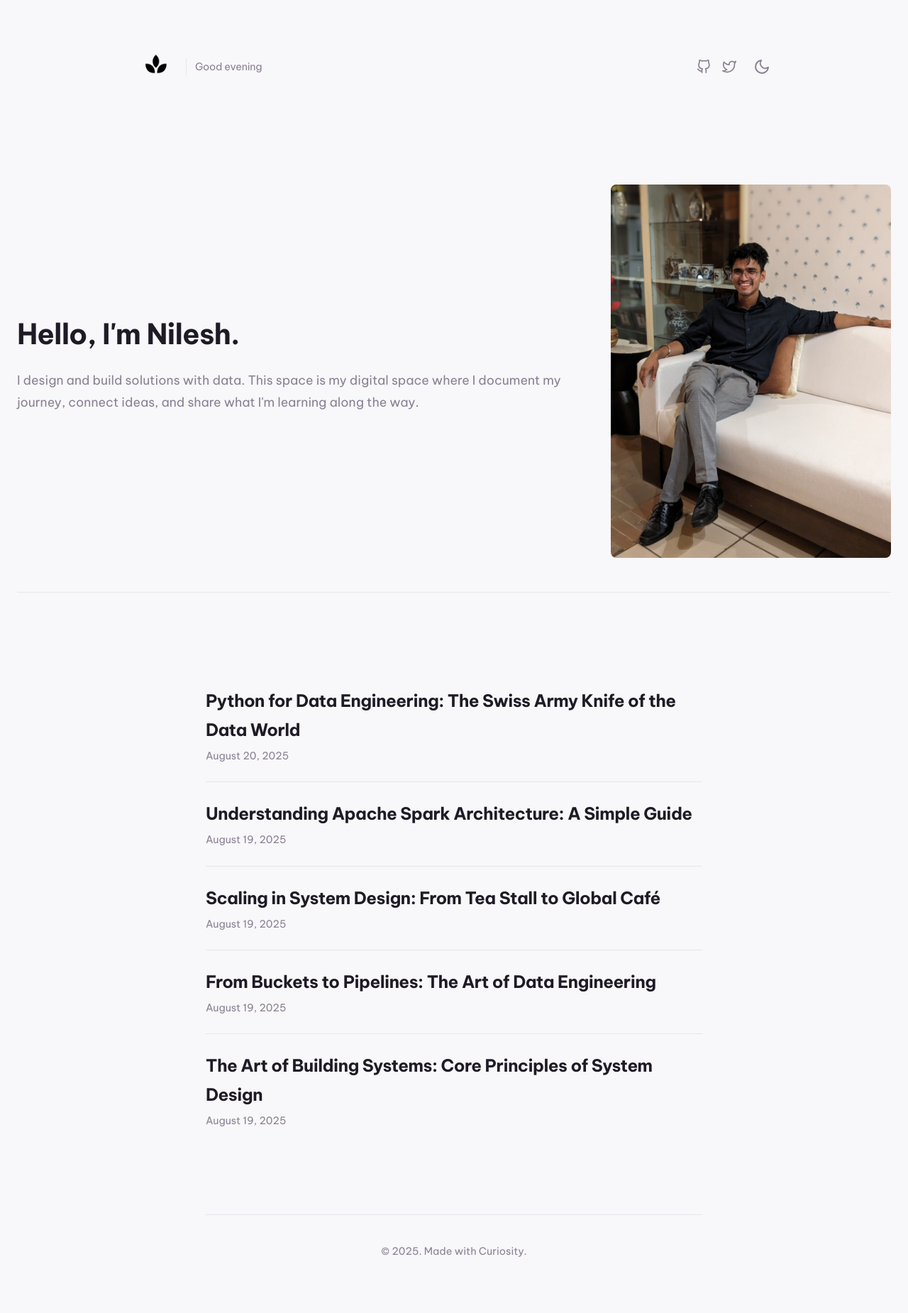
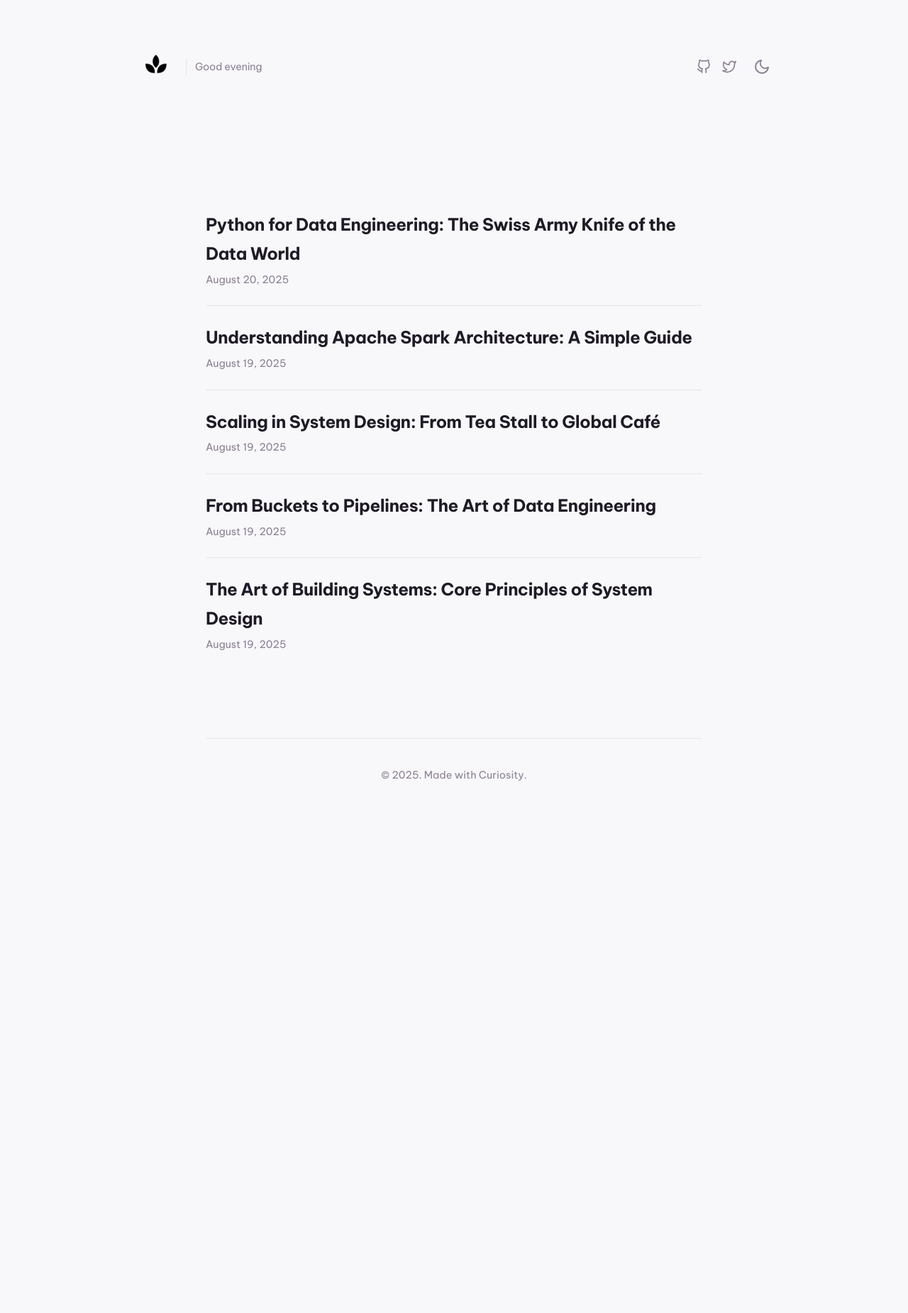
Before and after one commit to nileshhazra/second-brain, a Jekyll site: the page built from index.md, in a window 1280 px wide. Shown: the whole page at 71% size. Built offline with Jekyll 4.4.1, drawn with Linux system fonts in a browser that asks for light colours; after the commit the page ends 1178 px from its top, so only the background shows below that.

Commit message:
Revert "add hero section"
This reverts commit a462e3b5fb067e229d9c476444965f6ccee0864f.

```diff
--- a/_layouts/default.html
+++ b/_layouts/default.html
@@ -42,19 +42,6 @@
     </div>
   </div>
 </header>
-
-<section class="hero">
-      <div class="hero-text">
-        <h2 class="hero-title">Hello, I'm Nilesh.</h2>
-        <p class="hero-intro">
-          I design and build solutions with data. This space is my digital space where I document my journey, connect ideas, and share what I'm learning along the way.
-        </p>
-      </div>
-      <div class="hero-image">
-        <img src="{{ '/assets/profile.jpeg' | relative_url }}" alt="A photo of Nilesh Hazra">
-      </div>
-    </section>
-
     <div class="container">
 
 
--- a/assets/css/style.scss
+++ b/assets/css/style.scss
@@ -214,53 +214,3 @@ h2 {
 [data-theme="light"] .site-logo {
   filter: invert(1);
 }
-
-/* 8. Hero Section */
-.hero {
-  display: grid;
-  grid-template-columns: 1fr; /* Single column on mobile */
-  gap: calc(var(--spacing-unit) * 2);
-  align-items: center;
-  margin-bottom: calc(var(--spacing-unit) * 4);
-  padding-bottom: calc(var(--spacing-unit) * 2);
-  border-bottom: 1px solid var(--color-border);
-  transition: border-color 0.3s ease;
-}
-
-.hero-title {
-  font-size: 2.5rem;
-  margin-top: 0;
-}
-
-.hero-intro {
-  font-size: 1.1rem;
-  color: var(--color-text-subtle);
-  line-height: 1.8;
-  transition: color 0.3s ease;
-}
-
-.hero-image img {
-  width: 100%;
-  max-width: 200px; /* Controls size on mobile */
-  height: auto;
-  border-radius: var(--border-radius);
-  display: block;
-  margin: 0 auto; /* Center image on mobile */
-}
-
-/* Two-column layout for larger screens */
-@media (min-width: 768px) {
-  .hero {
-    grid-template-columns: 2fr 1fr; /* Two columns: text is twice as wide as image */
-    text-align: left;
-  }
-
-  .hero-image {
-    order: 2; /* Moves the image to the right column */
-  }
-
-  .hero-image img {
-    max-width: 100%; /* Image fills its column */
-    margin: 0;
-  }
-}
```
Also changed, not shown: assets/profile.jpeg (deleted).
